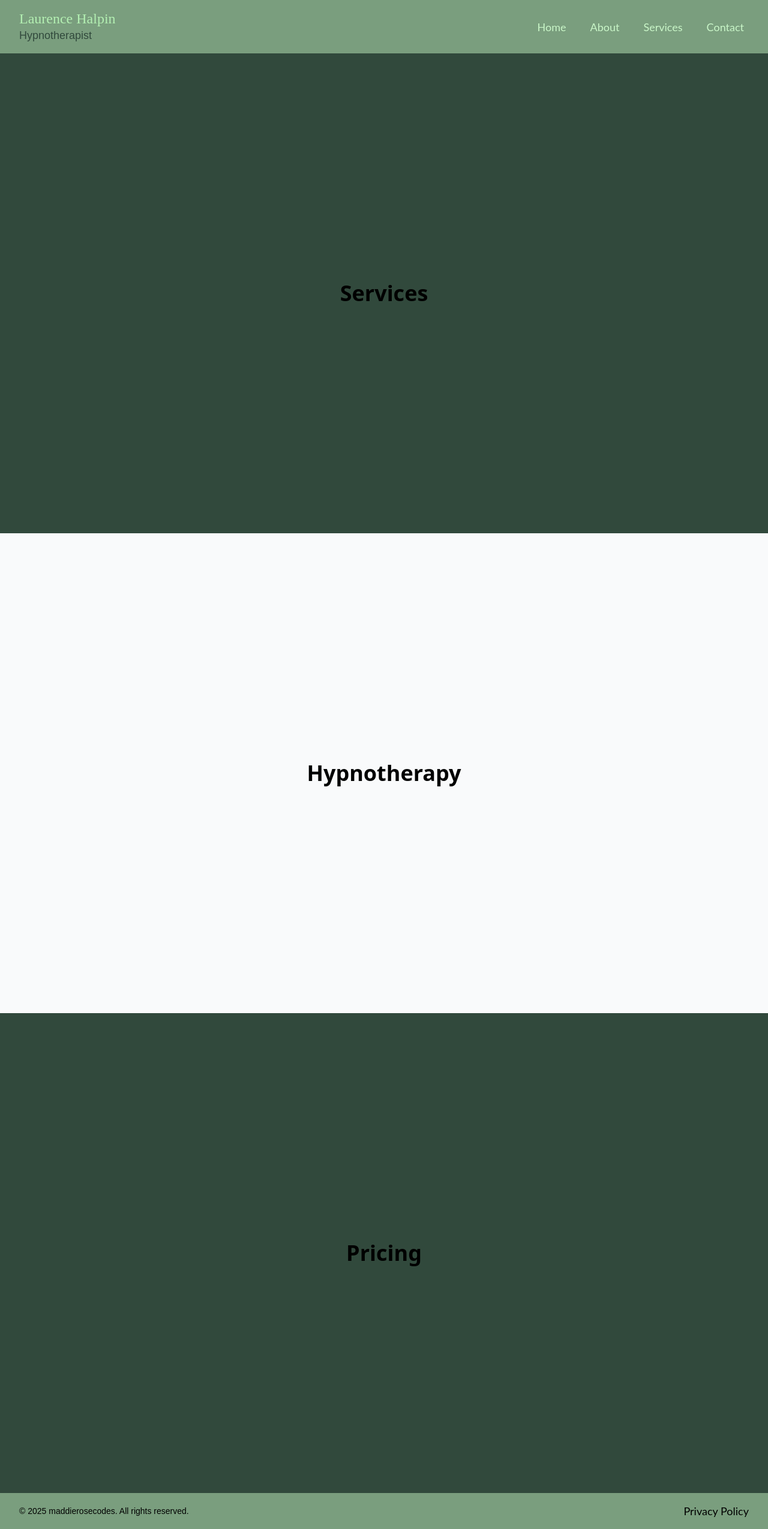
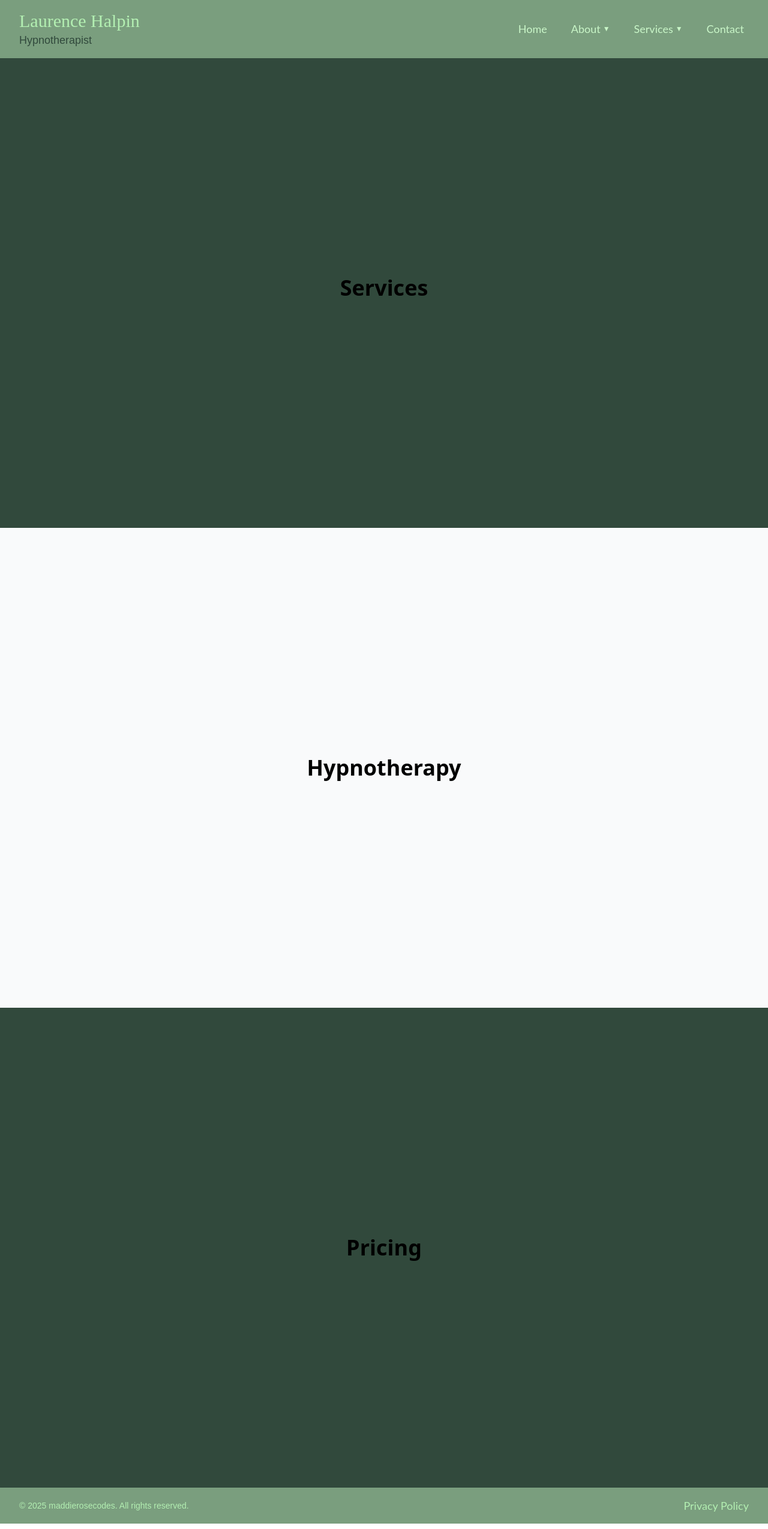
Before and after one commit to maddierosecodes/laurence-halpin-hypnotherapy, a Next.js app: page /services in a window 1280 px wide. Shown: the whole page at 60% size. Built offline with nearby package versions, Linux system fonts and the light colour scheme.

Commit message:
navigation improvements

```diff
--- a/app/layout.tsx
+++ b/app/layout.tsx
@@ -17,11 +17,8 @@ export default function RootLayout({
     <html lang="en">
       <body className="flex flex-col min-h-screen">
         <Header />
-        <main className="flex-grow bg-forest">{children}</main>
-        <Footer
-          companyName="maddierosecodes"
-          privacyPolicyUrl="/privacy-policy"
-        />
+        <main className="flex-grow bg-forest pt-20">{children}</main>
+        <Footer />
       </body>
     </html>
   );
--- a/components/atoms/DropdownMenu.tsx
+++ b/components/atoms/DropdownMenu.tsx
@@ -9,13 +9,29 @@ interface DropdownItem {
 }
 
 interface DropdownMenuProps {
+  href: string;
   label: string;
   items: DropdownItem[];
 }
 
-export const DropdownMenu = ({ label, items }: DropdownMenuProps) => {
+export const DropdownMenu = ({ label, items, href }: DropdownMenuProps) => {
   const [isOpen, setIsOpen] = useState(false);
   const dropdownRef = useRef<HTMLDivElement>(null);
+  const timeoutRef = useRef<NodeJS.Timeout | null>(null);
+
+  const handleMouseEnter = () => {
+    if (timeoutRef.current) {
+      clearTimeout(timeoutRef.current);
+      timeoutRef.current = null;
+    }
+    setIsOpen(true);
+  };
+
+  const handleMouseLeave = () => {
+    timeoutRef.current = setTimeout(() => {
+      setIsOpen(false);
+    }, 100);
+  };
 
   useEffect(() => {
     const handleClickOutside = (event: MouseEvent) => {
@@ -30,26 +46,37 @@ export const DropdownMenu = ({ label, items }: DropdownMenuProps) => {
     document.addEventListener("mousedown", handleClickOutside);
     return () => {
       document.removeEventListener("mousedown", handleClickOutside);
+      if (timeoutRef.current) {
+        clearTimeout(timeoutRef.current);
+      }
     };
   }, []);
 
   return (
     <div
       ref={dropdownRef}
-      className="relative group"
-      onMouseEnter={() => setIsOpen(true)}
-      onMouseLeave={() => setIsOpen(false)}
+      className="relative"
+      onMouseEnter={handleMouseEnter}
+      onMouseLeave={handleMouseLeave}
     >
-      <div className="absolute -inset-4" />
-      <button className="text-lg font-main hover:text-gray-600">{label}</button>
+      <div className="flex items-center">
+        <Link href={href} className="text-lg font-main hover:text-ink-400">
+          {label}
+        </Link>
+        <span className="ml-1 text-xs">▼</span>
+      </div>
       {isOpen && (
-        <div className="absolute left-0 mt-2 w-48 rounded-md shadow-lg bg-white ring-1 ring-black ring-opacity-5">
+        <div
+          className="absolute left-0 mt-2 w-48 rounded-md shadow-lg bg-sage ring-1 ring-black ring-opacity-5"
+          onMouseEnter={handleMouseEnter}
+          onMouseLeave={handleMouseLeave}
+        >
           <div className="py-1" role="menu">
             {items.map((item) => (
               <Link
                 key={item.href}
                 href={item.href}
-                className="block px-4 py-2 text-sm text-gray-700 hover:bg-gray-100"
+                className="block px-4 py-2 text-sm text-mint-200 hover:text-ink-400 hover:bg-cream"
                 role="menuitem"
                 onClick={() => setIsOpen(false)}
               >
--- a/components/molecules/Navigation.tsx
+++ b/components/molecules/Navigation.tsx
@@ -20,7 +20,7 @@ export const Navigation = ({ links }: NavigationProps) => {
           className="rounded-sm px-2 text-mint-200 hover:text-ink-400 hover:bg-ink-50"
         >
           {link.dropdownItems ? (
-            <DropdownMenu label={link.label} items={link.dropdownItems} />
+            <DropdownMenu label={link.label} items={link.dropdownItems} href={link.href} />
           ) : (
             <NavLink href={link.href}>{link.label}</NavLink>
           )}
--- a/components/organisms/Footer.tsx
+++ b/components/organisms/Footer.tsx
@@ -1,25 +1,17 @@
 import { Copyright } from "../atoms/Copyright";
 import { NavLink } from "../atoms/NavLink";
 
-interface FooterProps {
-  companyName: string;
-  privacyPolicyUrl: string;
-  isSticky?: boolean;
-}
-
-export const Footer = ({
-  companyName,
-  privacyPolicyUrl,
-  isSticky = false,
-}: FooterProps) => {
+export const Footer = () => {
   const currentYear = new Date().getFullYear();
 
   return (
-    <footer className={`bg-sage shadow-sm ${isSticky ? "mt-auto" : ""}`}>
+    <footer className={`bg-sage shadow-sm`}>
       <div className="max-w-7xl mx-auto px-4 sm:px-6 lg:px-8 py-4">
-        <div className="flex justify-between items-center">
-          <Copyright year={currentYear} companyName={companyName} />
-          <NavLink href={privacyPolicyUrl}>Privacy Policy</NavLink>
+        <div className="flex justify-between items-center text-mint">
+          <Copyright year={currentYear} companyName={"maddierosecodes"} />
+          <section className="hover:text-ink-400">
+            <NavLink href={"/privacy-policy"}>Privacy Policy</NavLink>
+          </section>
         </div>
       </div>
     </footer>
--- a/components/organisms/Header.tsx
+++ b/components/organisms/Header.tsx
@@ -1,6 +1,7 @@
 import { Title } from "../atoms/Title";
 import { Subtitle } from "../atoms/Subtitle";
 import { Navigation } from "../molecules/Navigation";
+import Link from "next/link";
 
 const navigationLinks = [
   { href: "/", label: "Home" },
@@ -25,17 +26,17 @@ const navigationLinks = [
 
 export const Header = () => {
   return (
-    <nav className="bg-sage py-4">
+    <nav className="bg-sage py-4 fixed top-0 left-0 right-0 z-50">
       <div className="max-w-7xl mx-auto px-4 sm:px-6 lg:px-8">
         <div className="flex justify-between items-center">
-          <div className="flex flex-col">
-            <div className="text-2xl text-mint">
+          <Link href="/" className="flex flex-col">
+            <div className="text-3xl text-mint">
               <Title>Laurence Halpin</Title>
             </div>
             <div className="text-lg text-forest">
               <Subtitle>Hypnotherapist</Subtitle>
             </div>
-          </div>
+          </Link>
           <Navigation links={navigationLinks} />
         </div>
       </div>
```
